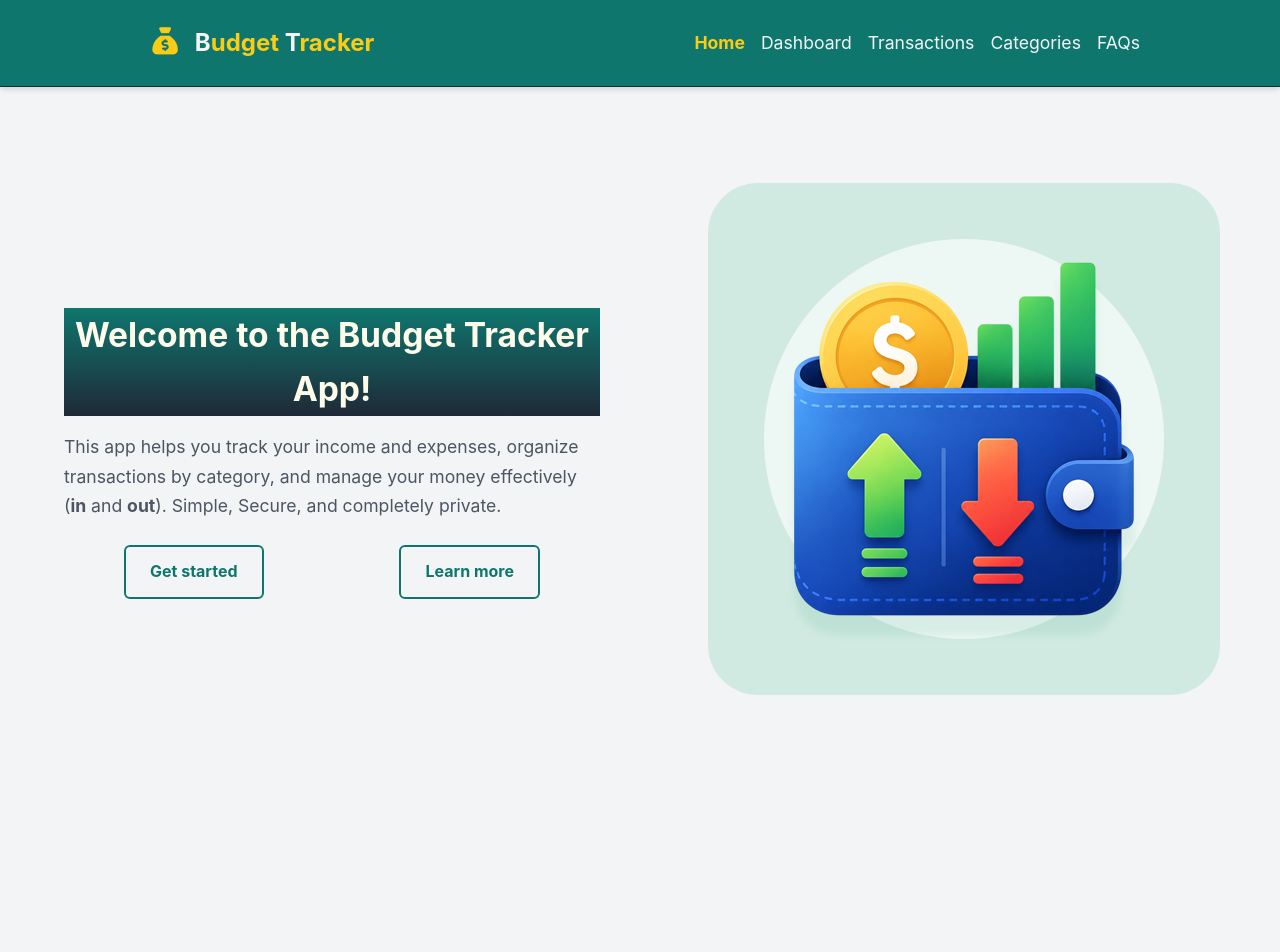
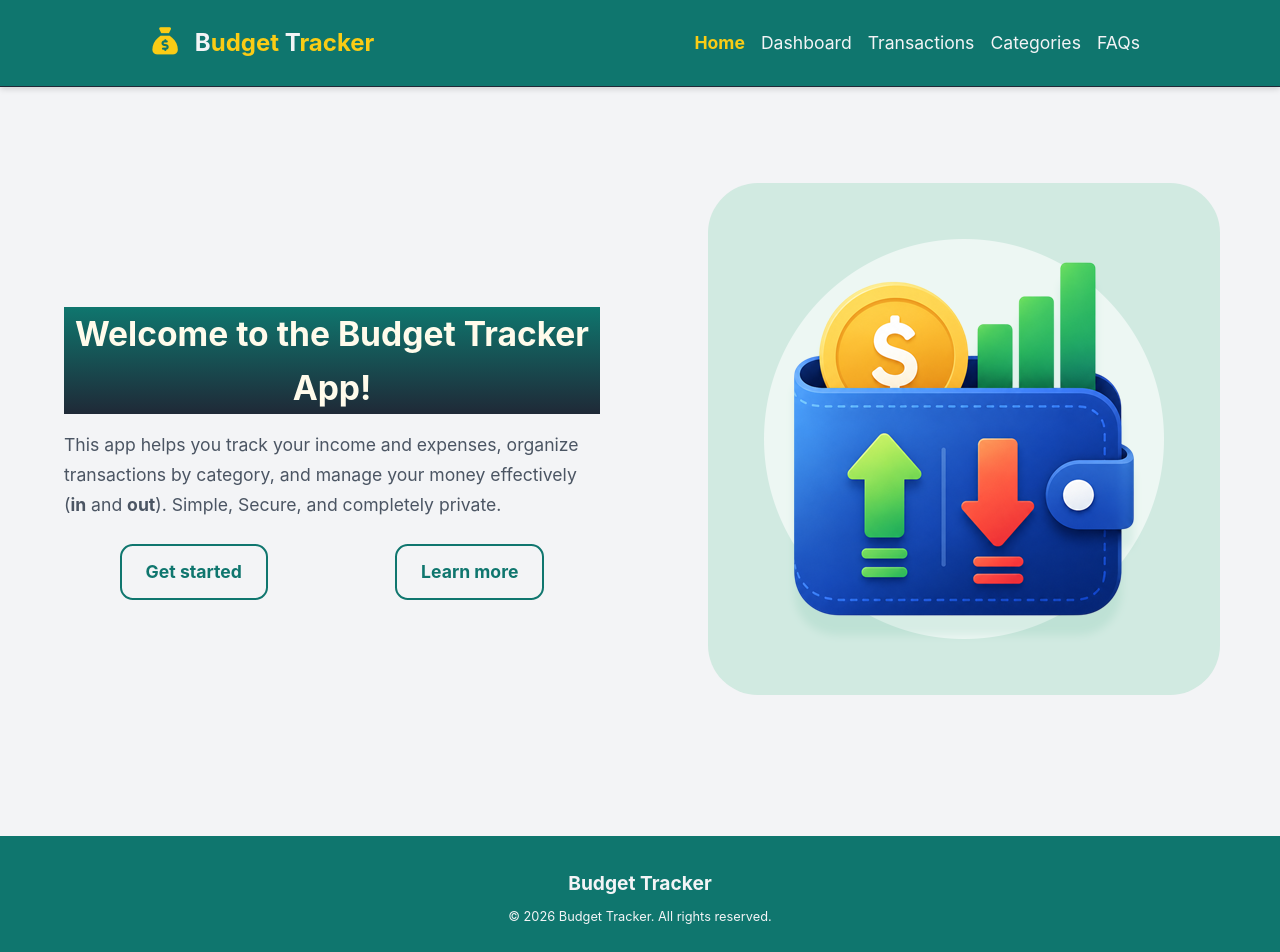
Before and after one commit to Mohd-Idris/Module-5---Framework-Project---React-JS-Next.js, a Next.js app: page / in a window 1280 px wide. Shown: the top 952 px of the page. Before the commit the page ends 820 px from the top, so only its background shows below. Built offline with nearby package versions, Linux system fonts and the light colour scheme.

Commit message:
Add Footer & Style it

```diff
--- a/app/globals.css
+++ b/app/globals.css
@@ -115,10 +115,11 @@ header {
   padding: 0.75rem 1.5rem;
   margin: 0 auto;
   border: 2px solid var(--primary-color);
-  border-radius: 0.375rem;
-  font-size: 1rem;
+  border-radius: 0.8rem;
+  font-size: 1.1rem;
   font-weight: bold;
   cursor: pointer;
+  outline: none;
   transition: all 0.3s ease;
 }
 
--- a/app/layout.js
+++ b/app/layout.js
@@ -1,5 +1,6 @@
 import "./globals.css";
 import NavBar from "../components/NavBar";
+import Footer from "@/components/Footer";
 
 export const metadata = {
   title: "Budget Tracker - Next.js App",
@@ -24,6 +25,7 @@ export default function RootLayout({ children }) {
           <NavBar />
         </header>
         <main>{children}</main>
+        <Footer />
       </body>
     </html>
   );
--- /dev/null
+++ b/components/Footer.js
@@ -0,0 +1,37 @@
+export default function Footer() {
+  const footerStyle = {
+    backgroundColor: "var(--primary-color)",
+    color: "var(--background-color)",
+    padding: "2rem",
+    marginTop: "4rem",
+  };
+
+  const footerContainerStyle = {
+    maxWidth: "1000px",
+    margin: "0 auto",
+    textAlign: "center",
+  };
+
+  const footerTextStyle = {
+    color: "var(--background-color)",
+    fontSize: "1.2rem",
+    fontWeight: "bold",
+    marginBottom: "0.5rem",
+  };
+
+  const footerCopyrightTextStyle = {
+    color: "var(--background-color)",
+    fontSize: "0.8rem",
+  };
+
+  return (
+    <footer style={footerStyle}>
+      <div style={footerContainerStyle}>
+        <p style={footerTextStyle}>Budget Tracker</p>
+        <p style={footerCopyrightTextStyle}>
+          &copy; {new Date().getFullYear()} Budget Tracker. All rights reserved.
+        </p>
+      </div>
+    </footer>
+  );
+}
```
